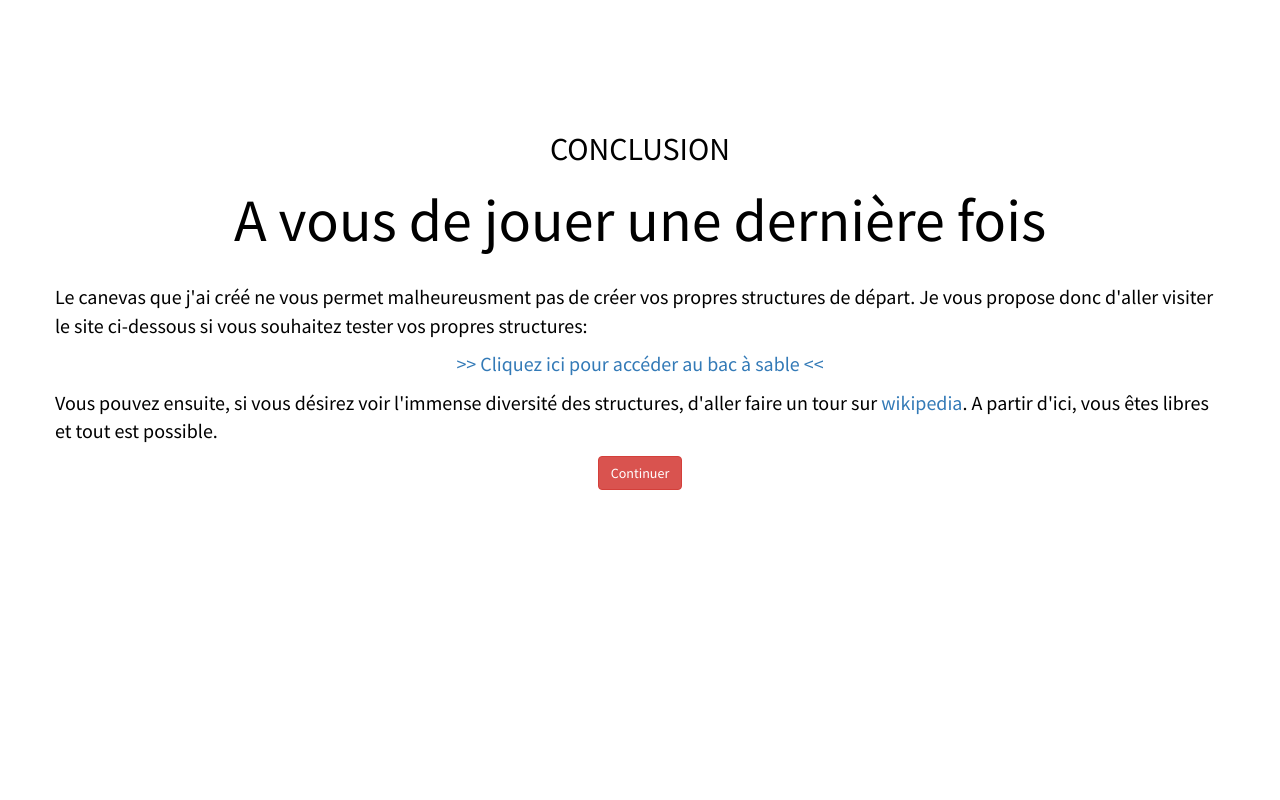
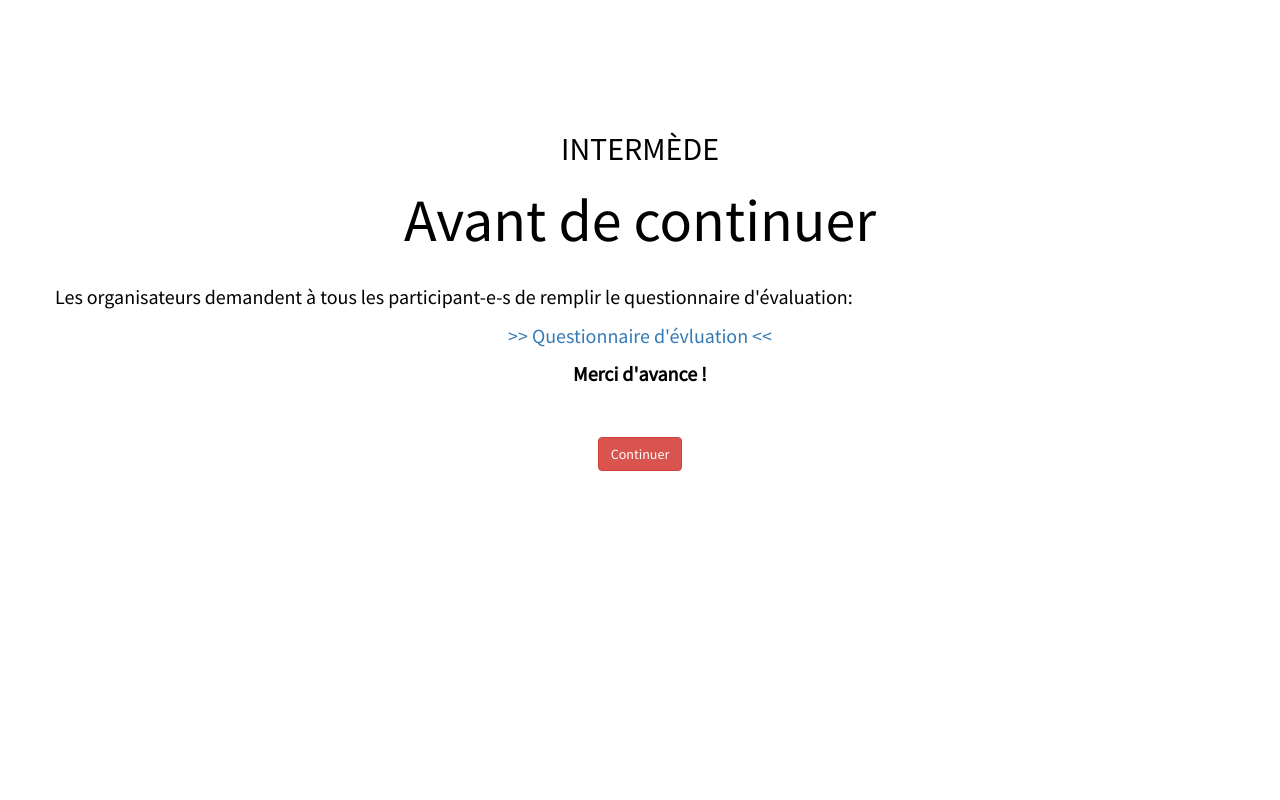
Before and after one commit to ffivaz/cours_automates_cellulaires, a plain HTML site: page index.html in a window 1280 px wide. Shown: the part 10300-11100 px from the top of the page. Drawn offline with Linux system fonts and the light colour scheme.

Commit message:
Last pages

```diff
--- a/index.html
+++ b/index.html
@@ -735,6 +735,20 @@
 
 <div class="container" id="page12">
     <div class="row main">
+        <h2>Intermède</h2>
+        <h1>Avant de continuer</h1>
+        <p>Les organisateurs demandent à tous les participant-e-s de remplir le questionnaire d'évaluation:</p>
+        <p class="text-center"><a href="https://goo.gl/forms/KaCVZ2YJdkMe7Ihx2" target="_blank"> >> Questionnaire d'évluation << </a> </p>
+        <p class="text-center"><b>Merci d'avance !</b></p>
+        <p>&nbsp;</p>
+        <div class="text-center">
+            <a href="#page13" class="btn btn-danger">Continuer</a>
+        </div>
+    </div>
+</div>
+
+<div class="container" id="page13">
+    <div class="row main">
         <h2>Conclusion</h2>
         <h1>A vous de jouer une dernière fois</h1>
         <p>Le canevas que j'ai créé ne vous permet malheureusment pas de créer vos propres structures de départ. Je vous propose donc d'aller visiter le site ci-dessous si vous souhaitez tester vos propres structures:</p>
@@ -742,12 +756,12 @@
             << </a></p>
         <p>Vous pouvez ensuite, si vous désirez voir l'immense diversité des structures, d'aller faire un tour sur <a href="https://fr.wikipedia.org/wiki/Jeu_de_la_vie">wikipedia</a>. A partir d'ici, vous êtes libres et tout est possible.</p>
         <div class="text-center">
-            <a href="#page13" class="btn btn-danger">Continuer</a>
+            <a href="#page14" class="btn btn-danger">Continuer</a>
         </div>
     </div>
 </div>
 
-<div class="container" id="page13">
+<div class="container" id="page14">
     <div class="row main">
         <h2>Conclusion</h2>
         <h1>La der</h1>
```
